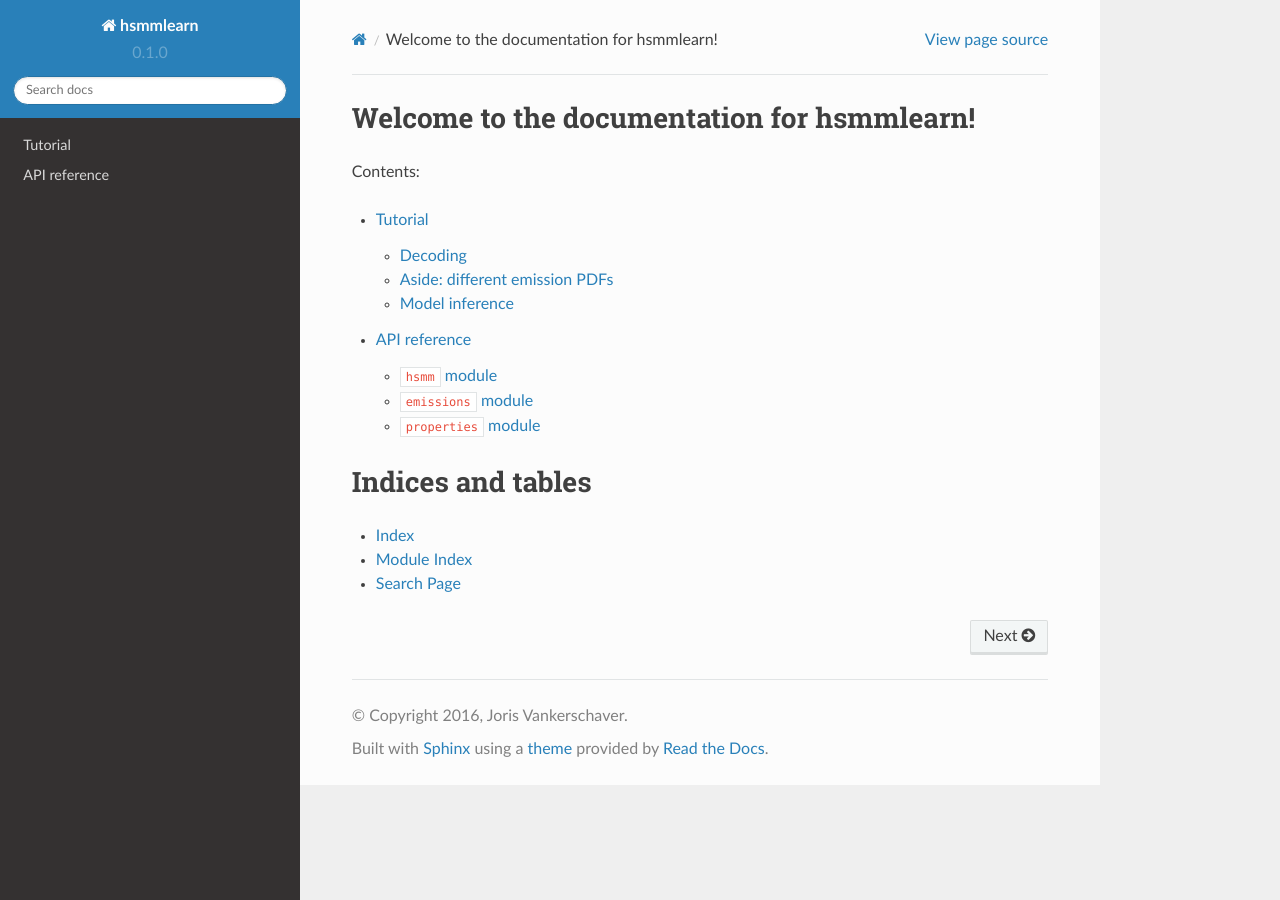
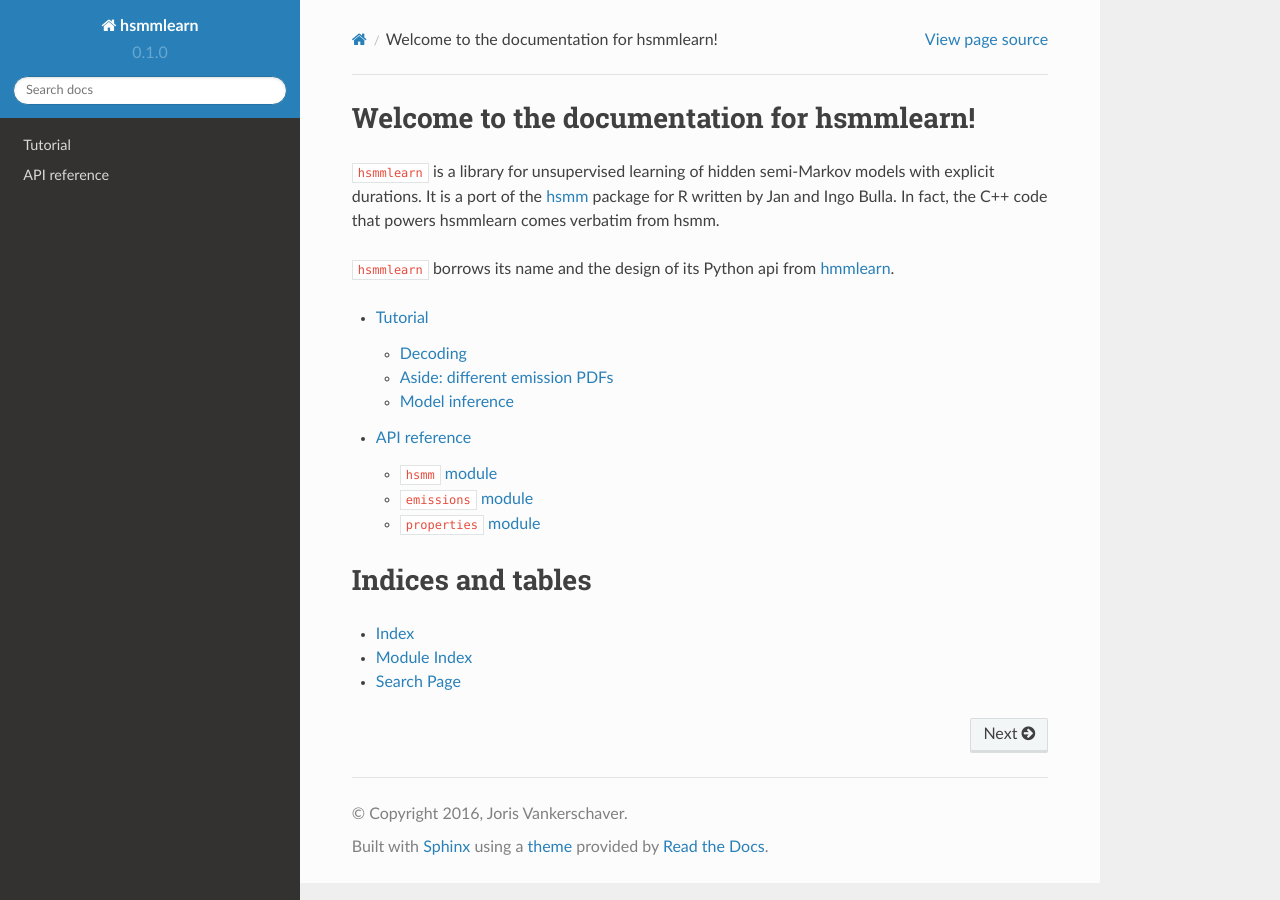
Before and after one commit to jvkersch/hsmmlearn, a Sphinx documentation site: the page built from docs/index.rst, in a window 1280 px wide. Built offline with Sphinx 7.4.7 and the Read the Docs theme 2.0.0, drawn with Linux system fonts in a browser that asks for light colours.

Commit message:
DOC: Introductory text.

```diff
--- a/docs/index.rst
+++ b/docs/index.rst
@@ -1,7 +1,16 @@
 Welcome to the documentation for hsmmlearn!
 ===========================================
 
-Contents:
+``hsmmlearn`` is a library for unsupervised learning of hidden semi-Markov
+models with explicit durations. It is a port of the hsmm_ package for R written
+by Jan and Ingo Bulla. In fact, the C++ code that powers hsmmlearn comes
+verbatim from hsmm.
+
+.. _hsmm: https://cran.r-project.org/web/packages/hsmm/
+
+``hsmmlearn`` borrows its name and the design of its Python api from hmmlearn_.
+
+.. _hmmlearn: http://hmmlearn.readthedocs.org/
 
 .. toctree::
    :maxdepth: 2
```
